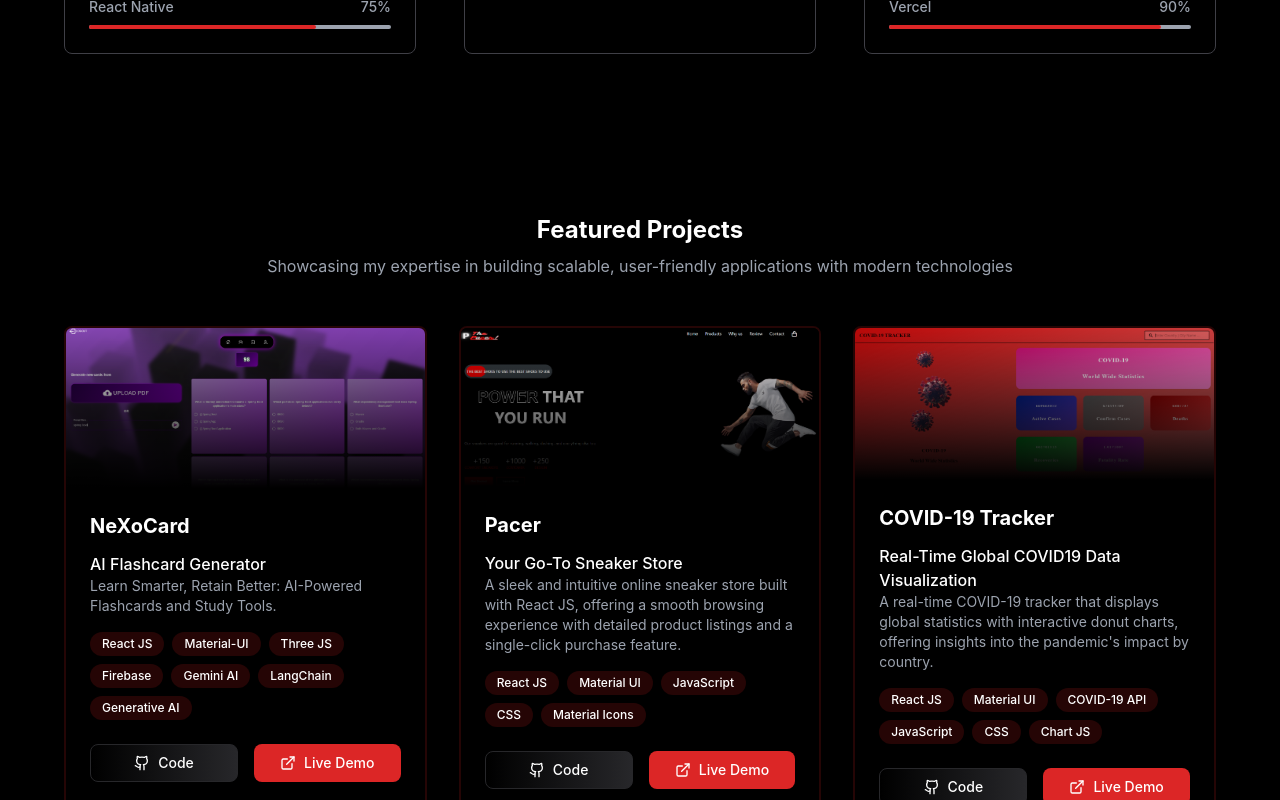
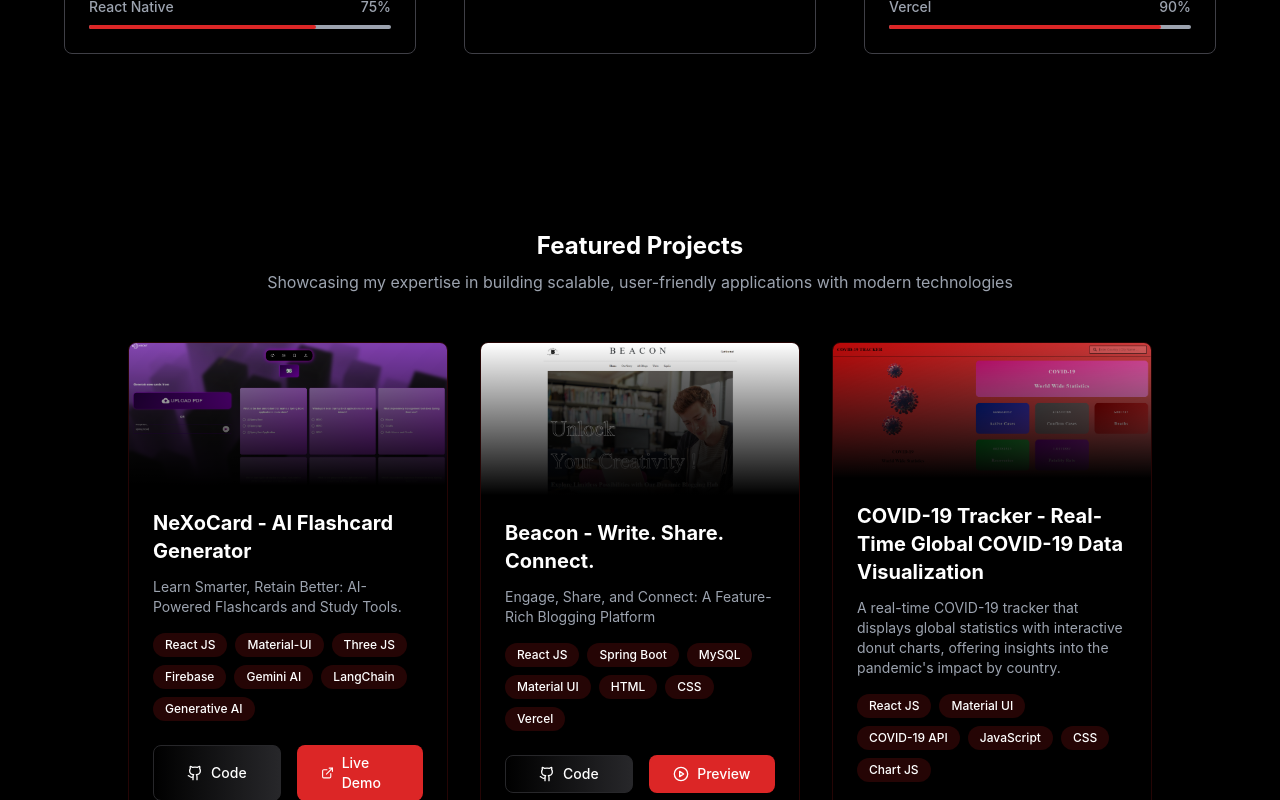
Before and after one commit to AmanWasti9/updated-portfolio, a React (Vite) app: page / in a window 1280 px wide. Shown: the part 2020-2820 px from the top of the page. Built offline with nearby package versions, Linux system fonts and the light colour scheme.

Commit message:
new updates in design for vedios

```diff
--- a/src/components/AllProjects.jsx
+++ b/src/components/AllProjects.jsx
@@ -1,6 +1,16 @@
-import { Github, ExternalLink } from "lucide-react";
+import { useState } from "react";
+import { Github, ExternalLink, X, PlayCircle } from "lucide-react";
 
-const ProjectCard = ({ title, tagline, description, tags, image, links }) => (
+const ProjectCard = ({
+  title,
+  description,
+  tags,
+  image,
+  links,
+  videoUrl,
+  onOpenModal,
+}) => {
+  return (
     <div className="bg-transparent border-[1px] border-red-700/20 rounded-lg overflow-hidden group backdrop-blur-sm">
       <div className="relative w-full group-hover:scale-105 transition-transform duration-500">
         <img src={image} alt={title} className="object-cover" />
@@ -22,7 +32,6 @@ const ProjectCard = ({ title, tagline, description, tags, image, links }) => (
           ))}
         </div>
         <div className="flex gap-4">
-        {/* Code Button */}
           <a
             href={links.github}
             target="_blank"
@@ -34,7 +43,15 @@ const ProjectCard = ({ title, tagline, description, tags, image, links }) => (
             Code
           </a>
 
-        {/* Demo Button */}
+          {videoUrl ? (
+            <button
+              onClick={() => onOpenModal(videoUrl)}
+              className="flex items-center justify-center bg-red-600 text-white px-6 py-2 rounded-lg hover:bg-red-700 transition-colors text-sm font-medium w-full"
+            >
+              <PlayCircle className="w-4 h-4 mr-2" />
+              Preview
+            </button>
+          ) : (
             <a
               href={links.live}
               target="_blank"
@@ -44,12 +61,52 @@ const ProjectCard = ({ title, tagline, description, tags, image, links }) => (
               <span className="hidden md:inline">Live Demo</span>
               <span className="md:hidden">Demo</span>
             </a>
+          )}
         </div>
       </div>
     </div>
   );
+};
+
+const VideoModal = ({ isOpen, onClose, videoUrl }) => {
+  if (!isOpen) return null;
+
+  return (
+    <div className="fixed inset-0 bg-black bg-opacity-70 backdrop-blur-md flex items-center justify-center z-50">
+      <div className="bg-white dark:bg-zinc-900 p-8 rounded-lg w-11/12 md:w-3/4 lg:w-2/3 xl:w-1/2 shadow-xl relative">
+        <button
+          onClick={onClose}
+          className="absolute top-0 right-0 text-white bg-red-600 hover:bg-red-700 px-2 py-1 rounded-lg"
+        >
+          <X className="w-5 h-5" />
+        </button>
+
+        <div className="relative w-full pt-[56.25%]">
+          <iframe
+            src={videoUrl}
+            className="absolute top-0 left-0 w-full h-full rounded-lg"
+            frameBorder="0"
+            allowFullScreen
+          ></iframe>
+        </div>
+      </div>
+    </div>
+  );
+};
 
 const AllProjects = () => {
+  const [isModalOpen, setModalOpen] = useState(false);
+  const [selectedVideo, setSelectedVideo] = useState("");
+
+  const openModal = (videoUrl) => {
+    setSelectedVideo(videoUrl);
+    setModalOpen(true);
+  };
+
+  const closeModal = () => {
+    setModalOpen(false);
+    setSelectedVideo("");
+  };
 
   const projects = [
     {
@@ -87,8 +144,9 @@ const AllProjects = () => {
       ],
       links: {
         github: "https://github.com/AmanWasti9/Blogging-App-Frontend",
-        live: "https://beacon-liard.vercel.app/",
+        live: "#", // No live URL yet
       },
+      videoUrl: "/beacon.mp4", // Replace with actual video URL
     },
     {
       title: "PantryPilot - Your Digital Pantry Assistant",
@@ -200,10 +258,17 @@ const AllProjects = () => {
         </p>
         <div className="grid md:grid-cols-3 gap-8">
           {projects.map((project, index) => (
-            <ProjectCard key={index} {...project} />
+            <ProjectCard key={index} {...project} onOpenModal={openModal} />
           ))}
         </div>
       </div>
+
+      {/* Video Modal (Renders at the top level) */}
+      <VideoModal
+        isOpen={isModalOpen}
+        onClose={closeModal}
+        videoUrl={selectedVideo}
+      />
     </section>
   );
 };
--- a/src/components/Projects.jsx
+++ b/src/components/Projects.jsx
@@ -1,16 +1,25 @@
-import { Github, ExternalLink } from "lucide-react";
+import { useState } from "react";
+import { Github, ExternalLink, X, PlayCircle } from "lucide-react";
 import { Link } from "react-router-dom";
 
 
-const ProjectCard = ({ title, tagline, description, tags, image, links }) => (
-  <div className="bg-transparent border-[2px] border-red-700/20 rounded-lg overflow-hidden group backdrop-blur-sm">
+const ProjectCard = ({
+  title,
+  description,
+  tags,
+  image,
+  links,
+  videoUrl,
+  onOpenModal,
+}) => {
+  return (
+    <div className="bg-transparent border-[1px] border-red-700/20 rounded-lg overflow-hidden group backdrop-blur-sm">
       <div className="relative w-full group-hover:scale-105 transition-transform duration-500">
         <img src={image} alt={title} className="object-cover" />
         <div className="absolute inset-0 bg-gradient-to-t dark:from-black from-white/20 to-transparent" />
       </div>
       <div className="p-6">
         <p className="text-xl font-bold mb-3">{title}</p>
-      <p className="text-md font-medium">{tagline}</p>
         <p className="text-gray-600 dark:text-gray-400 text-sm mb-4">
           {description}
         </p>
@@ -25,7 +34,6 @@ const ProjectCard = ({ title, tagline, description, tags, image, links }) => (
           ))}
         </div>
         <div className="flex gap-4">
-        {/* Code Button */}
           <a
             href={links.github}
             target="_blank"
@@ -37,7 +45,15 @@ const ProjectCard = ({ title, tagline, description, tags, image, links }) => (
             Code
           </a>
 
-        {/* Demo Button */}
+          {videoUrl ? (
+            <button
+              onClick={() => onOpenModal(videoUrl)}
+              className="flex items-center justify-center bg-red-600 text-white px-6 py-2 rounded-lg hover:bg-red-700 transition-colors text-sm font-medium w-full"
+            >
+              <PlayCircle className="w-4 h-4 mr-2" />
+              Preview
+            </button>
+          ) : (
             <a
               href={links.live}
               target="_blank"
@@ -47,16 +63,56 @@ const ProjectCard = ({ title, tagline, description, tags, image, links }) => (
               <span className="hidden md:inline">Live Demo</span>
               <span className="md:hidden">Demo</span>
             </a>
+          )}
         </div>
       </div>
     </div>
   );
+};
+
+const VideoModal = ({ isOpen, onClose, videoUrl }) => {
+  if (!isOpen) return null;
+
+  return (
+    <div className="fixed inset-0 bg-black bg-opacity-70 backdrop-blur-md flex items-center justify-center z-50">
+      <div className="bg-white dark:bg-zinc-900 p-8 rounded-lg w-11/12 md:w-3/4 lg:w-2/3 xl:w-1/2 shadow-xl relative">
+        <button
+          onClick={onClose}
+          className="absolute top-0 right-0 text-white bg-red-600 hover:bg-red-700 px-2 py-1 rounded-lg"
+        >
+          <X className="w-5 h-5" />
+        </button>
+
+        <div className="relative w-full pt-[56.25%]">
+          <iframe
+            src={videoUrl}
+            className="absolute top-0 left-0 w-full h-full rounded-lg"
+            frameBorder="0"
+            allowFullScreen
+          ></iframe>
+        </div>
+      </div>
+    </div>
+  );
+};
 
 const Projects = () => {
+  const [isModalOpen, setModalOpen] = useState(false);
+  const [selectedVideo, setSelectedVideo] = useState("");
+
+  const openModal = (videoUrl) => {
+    setSelectedVideo(videoUrl);
+    setModalOpen(true);
+  };
+
+  const closeModal = () => {
+    setModalOpen(false);
+    setSelectedVideo("");
+  };
+
   const projects = [
     {
-      title: "NeXoCard",
-      tagline: "AI Flashcard Generator",
+      title: "NeXoCard - AI Flashcard Generator",
       description:
         "Learn Smarter, Retain Better: AI-Powered Flashcards and Study Tools.",
       image: "/NexoCardWeb.png",
@@ -75,20 +131,28 @@ const Projects = () => {
       },
     },
     {
-      title: "Pacer",
-      tagline: "Your Go-To Sneaker Store",
+      title: "Beacon - Write. Share. Connect.",
       description:
-        "A sleek and intuitive online sneaker store built with React JS, offering a smooth browsing experience with detailed product listings and a single-click purchase feature.",
-      image: "/sneakerWeb.png",
-      tags: ["React JS", "Material UI", "JavaScript", "CSS", "Material Icons"],
+        "Engage, Share, and Connect: A Feature-Rich Blogging Platform",
+      image: "/blog.png",
+      tags: [
+        "React JS",
+        "Spring Boot",
+        "MySQL",
+        "Material UI",
+        "HTML",
+        "CSS",
+        "Vercel",
+      ],
       links: {
-        github: "https://github.com/AmanWasti9/shoe-store",
-        live: "https://sneaker-store-pi.vercel.app/",
+        github: "https://github.com/AmanWasti9/Blogging-App-Frontend",
+        live: "#", // No live URL yet
       },
+      videoUrl: "/beacon.mp4", // Replace with actual video URL
     },
+
     {
-      title: "COVID-19 Tracker",
-      tagline: "Real-Time Global COVID19 Data Visualization",
+      title: "COVID-19 Tracker - Real-Time Global COVID-19 Data Visualization",
       description:
         "A real-time COVID-19 tracker that displays global statistics with interactive donut charts, offering insights into the pandemic's impact by country.",
       image: "/covidtrack.png",
@@ -108,7 +172,10 @@ const Projects = () => {
   ];
 
   return (
-    <section id="projects" className="py-20 bg-white dark:bg-black">
+    <section
+      id="Projects"
+      className="px-5 md:px-16 py-24 relative bg-white dark:bg-black"
+    >
       <div className="container mx-auto px-5 md:px-16">
         <h2 className="text-2xl font-bold text-center mb-2">
           Featured Projects
@@ -119,15 +186,26 @@ const Projects = () => {
         </p>
         <div className="grid md:grid-cols-3 gap-8">
           {projects.map((project, index) => (
-            <ProjectCard key={index} {...project} />
+            <ProjectCard key={index} {...project} onOpenModal={openModal} />
           ))}
         </div>
+
         <div className="text-center mt-12">
-          <Link to="/projects" className="bg-red-600 text-white px-6 py-2 rounded-lg hover:bg-red-700 transition-colors text-sm font-medium w-full md:w-auto">
+          <Link
+            to="/projects"
+            className="bg-red-600 text-white px-6 py-2 rounded-lg hover:bg-red-700 transition-colors text-sm font-medium w-full md:w-auto"
+          >
             View More Projects
           </Link>
         </div>
       </div>
+
+      {/* Video Modal (Renders at the top level) */}
+      <VideoModal
+        isOpen={isModalOpen}
+        onClose={closeModal}
+        videoUrl={selectedVideo}
+      />
     </section>
   );
 };
--- a/src/components/Skills.jsx
+++ b/src/components/Skills.jsx
@@ -50,8 +50,8 @@ const Skills = () => {
       { name: "React Native", level: 75 },
     ],
     backend: [
+      { name: "Java/Spring Boot", level: 70 },
       { name: "Node.js/Express", level: 55 },
-      { name: "Java/Spring Boot", level: 70 },
       { name: "SQL/NoSQL", level: 75 },
     ],
     tools: [
```
Also changed, not shown: 2 other files (tests, documents, lock files or other folders). Lines whose indentation alone changed are shown as unchanged.
